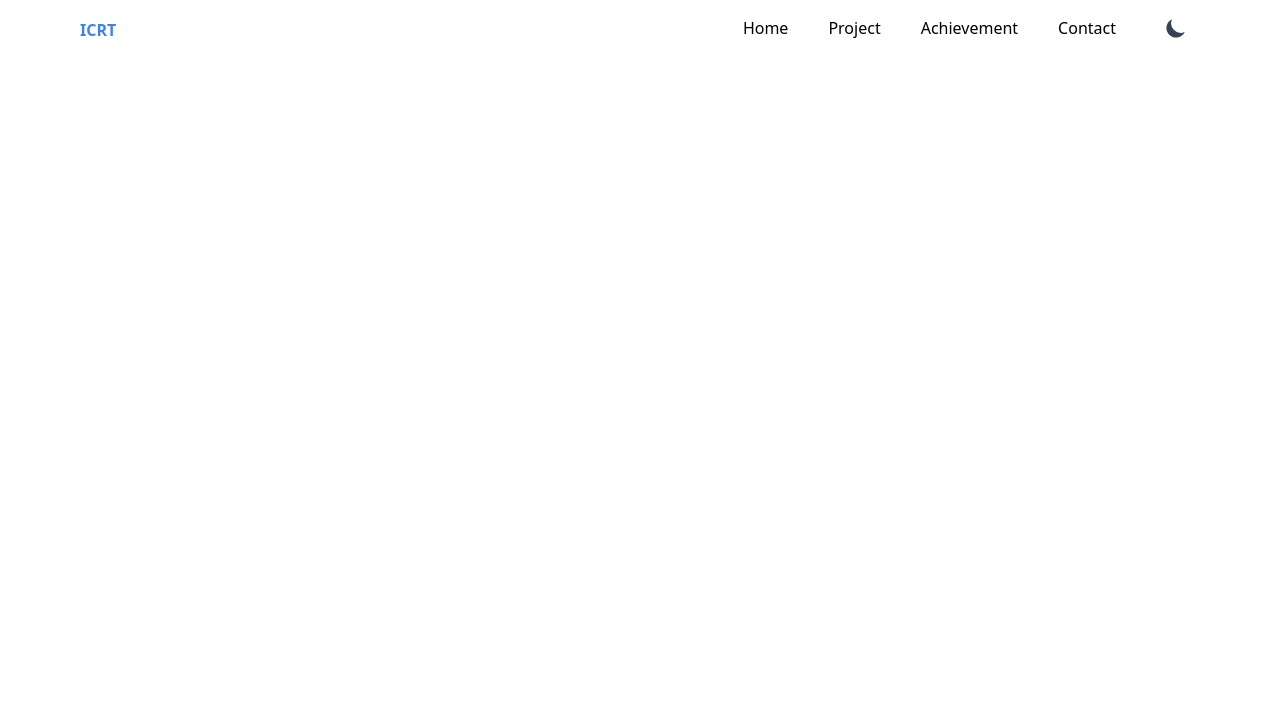
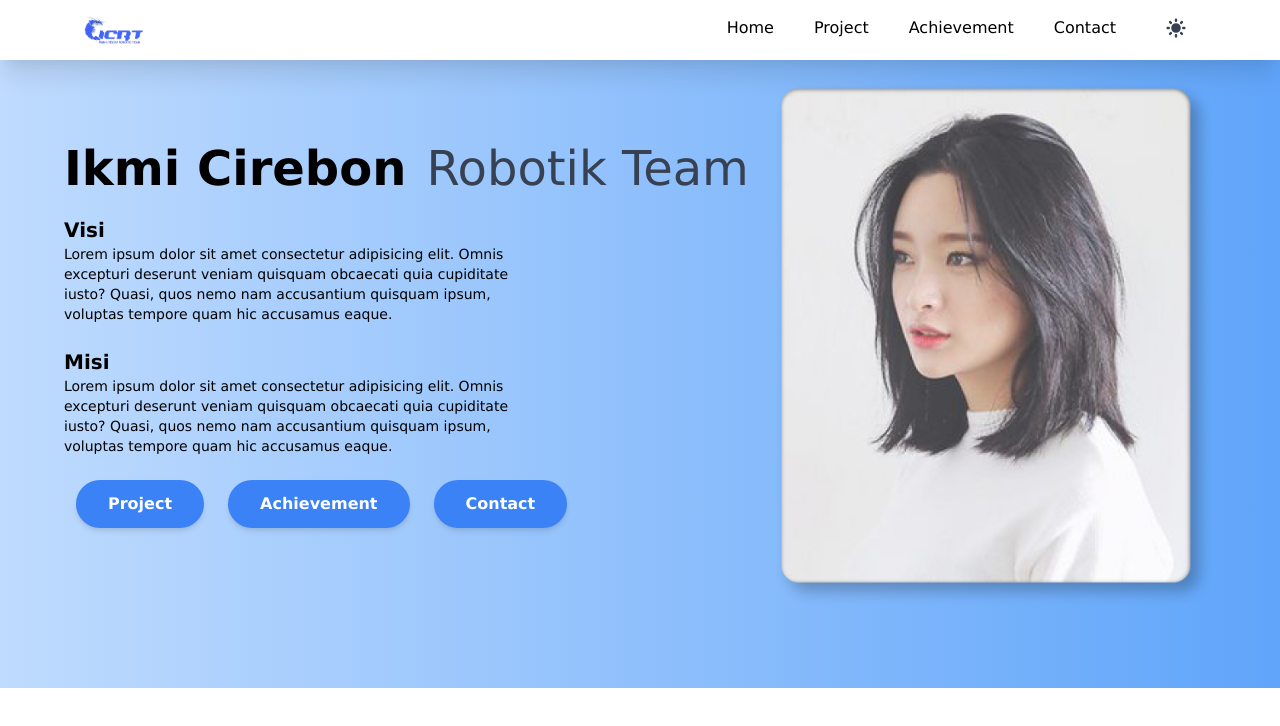
Before and after one commit to rizkym71338/icrt, a React (Create React App) app: page / in a window 1280 px wide. Shown: the top 726 px of the page. Built offline with nearby package versions, Linux system fonts and the light colour scheme.

Commit message:
update production

```diff
--- /dev/null
+++ b/src/components/buttons/HeaderButton.jsx
@@ -0,0 +1,34 @@
+import React from "react";
+
+const HeaderButton = (props) => {
+    return (
+        <div>
+            <button
+                className="
+                    bg-blue-500 dark:bg-blue-500
+                    text-white dark:text-gray-800
+                    font-bold
+                    md:text-base text-xs
+                    md:px-8 px-5
+                    md:py-3 py-2
+                    rounded-full
+                    shadow-md
+                    hover:shadow-lg
+                    outline-none
+                    focus:outline-none
+                    mr-1
+                    mb-1
+                    ease-out
+                    transition
+                    duration-300
+                    md:mx-3 mx-2
+                "
+                type="button"
+                >
+                {props.name}
+            </button>
+        </div>
+    )
+}
+
+export default HeaderButton;
--- /dev/null
+++ b/src/components/darkmode/DarkMode.jsx
@@ -0,0 +1,18 @@
+import { useEffect, useState } from 'react';
+
+const DarkMode = () => {
+    const [theme, setTheme] = useState(localStorage.theme);
+    const colorTheme = theme === "dark" ? "light" : "dark";
+
+    useEffect(() => {
+        const root = window.document.documentElement;
+
+        root.classList.remove(colorTheme);
+        root.classList.add(theme);
+        localStorage.setItem("theme", theme);
+    }, [theme, colorTheme]);
+
+    return [colorTheme, setTheme];
+}
+
+export default DarkMode;
--- /dev/null
+++ b/src/components/headers/IndexHeader.jsx
@@ -0,0 +1,38 @@
+import React from "react";
+import Img from "../../assets/img/header.png"
+import HeaderButton from "../buttons/HeaderButton";
+
+const IndexHeader = () => {
+    return (
+        <div className='md:bg-gradient-to-l bg-gradient-to-b from-blue-400 md:to-blue-200 to-blue-300 dark:bg-gradient-to-l dark:from-blue-500 dark:to-blue-300  transition-color duration-500'>
+
+            <div className="flex md:flex-row flex-col md:mx-16 mx-5 md:py-20 pt-20 pb-10 items-center transition duration-500">
+                <div className="flex flex-col md:w-2/3 w-full">
+                    <div className="flex flex-col md:flex-row md:text-5xl text-3xl mb-3 md:text-left md:justify-start justify-center text-center mx-auto md:mx-0">
+                        <h1 className="font-bold text-black">Ikmi Cirebon </h1>
+                        <h1 className="md:ml-5 text-gray-700">Robotik Team</h1>
+                    </div>
+                    <div className="my-3 md:w-2/3 w-full">
+                        <span className="font-bold text-black text-xl">Visi</span>
+                        <p className="md:text-sm text-xs dark:text-gray-700 duration-500">Lorem ipsum dolor sit amet consectetur adipisicing elit. Omnis excepturi deserunt veniam quisquam obcaecati quia cupiditate iusto? Quasi, quos nemo nam accusantium quisquam ipsum, voluptas tempore quam hic accusamus eaque.</p>
+                    </div>
+                    <div className="my-3 md:w-2/3 w-full">
+                        <span className="font-bold text-black text-xl">Misi</span>
+                        <p className="md:text-sm text-xs dark:text-gray-700 duration-500">Lorem ipsum dolor sit amet consectetur adipisicing elit. Omnis excepturi deserunt veniam quisquam obcaecati quia cupiditate iusto? Quasi, quos nemo nam accusantium quisquam ipsum, voluptas tempore quam hic accusamus eaque.</p>
+                    </div>
+                    <div className="flex flex-row md:mt-3 my-3 items-center">
+                        <HeaderButton name="Project" />
+                        <HeaderButton name="Achievement" />
+                        <HeaderButton name="Contact" />
+                    </div>
+                </div>
+                <div className="flex-col mx-auto">
+                    <img src={Img} alt="" width="480px" />
+                </div>
+            </div>
+
+        </div>
+    )
+}
+
+export default IndexHeader;
--- a/src/components/navbars/IndexNavbar.jsx
+++ b/src/components/navbars/IndexNavbar.jsx
@@ -1,22 +1,28 @@
 import { Transition } from "@headlessui/react";
-import React from "react";
+import React, { useEffect, useState } from "react";
+import DarkMode from "../darkmode/DarkMode";
+import Logo from "../../assets/img/logo2.png";
 
 const IndexNavbar = () => {
+
+    const [colorTheme, setTheme] = DarkMode();
 
     const [isOpen, setIsOpen] = React.useState(false);
 
     return (
-        <div className="transition ease-out duration-500 antialiased fixed bg-white flex flex-col md:flex-row w-full">
-            <div className="flex flex-col md:flex-row md:mx-16 mx-5 justify-between md:w-full">
+        <div className="transition ease-out duration-500 antialiased shadow-xl fixed bg-white dark:bg-gray-800 flex flex-col md:flex-row w-full">
+            <div className="flex flex-col md:flex-row md:mx-16 mx-2 justify-between md:w-full">
                 <div className="flex justify-between items-center px-4 py-2 md:py-0">
                     <div>
-                        <a href="#" className="uppercase font-bold text-blue-500">icrt</a>
+                        <a href="#" className="uppercase font-bold text-blue-500">
+                            <img src={Logo} alt="" className="w-20" />
+                        </a>
                     </div>
                     <di>
-                        <button onClick={() => setIsOpen(!isOpen)} className="focus:outline-none lg:hidden block">
+                        <button onClick={() => setIsOpen(!isOpen)} className="focus:outline-none md:hidden block">
                             <svg xmlns="http://www.w3.org/2000/svg" className="h-5 w-5" fill="none" viewBox="0 0 24 24" stroke="currentColor">
-                                <path className={!isOpen ? 'block' : 'hidden'} strokeLinecap="round" strokeLinejoin="round" strokeWidth={2} d="M4 6h16M4 12h8m-8 6h16" />
-                                <path className={isOpen ? 'block' : 'hidden'} strokeLinecap="round" strokeLinejoin="round" strokeWidth={2} d="M6 18L18 6M6 6l12 12" />
+                                <path className={!isOpen ? 'block dark:text-white' : 'hidden'} strokeLinecap="round" strokeLinejoin="round" strokeWidth={2} d="M4 6h16M4 12h8m-8 6h16" />
+                                <path className={isOpen ? 'block dark:text-white' : 'hidden'} strokeLinecap="round" strokeLinejoin="round" strokeWidth={2} d="M6 18L18 6M6 6l12 12" />
                             </svg>
                         </button>
                         <Transition
@@ -32,18 +38,22 @@ const IndexNavbar = () => {
                 </div>
 
 
-                <div className={`${isOpen ? 'block' : 'hidden'} md:flex flex-col md:flex-row md:justify-end md:w-full mx-5`}>
+                <div className={`${isOpen ? 'block' : 'hidden'} md:flex flex-col md:flex-row md:justify-end md:w-full mx-5 mt-3 md:mt-0`}>
                     <div className="flex flex-col md:flex-row md:mr-5">
-                        <a href="#" className="block py-0 pb-3 md:py-4 px-5 md:border-b-4 border-transparent duration-300 hover:border-blue-500 hover:text-blue-500">Home</a>
-                        <a href="#" className="block py-0 pb-3 md:py-4 px-5 md:border-b-4 border-transparent duration-300 hover:border-blue-500 hover:text-blue-500">Project</a>
-                        <a href="#" className="block py-0 pb-3 md:py-4 px-5 md:border-b-4 border-transparent duration-300 hover:border-blue-500 hover:text-blue-500">Achievement</a>
-                        <a href="#" className="block py-0 pb-3 md:py-4 px-5 md:border-b-4 border-transparent duration-300 hover:border-blue-500 hover:text-blue-500">Contact</a>
+                        <a href="#" className="block py-0 pb-3 md:py-4 px-5 md:border-b-4 border-transparent transition ease-in-out duration-300 hover:border-blue-500 hover:text-blue-500 dark:text-white dark:hover:text-blue-500">Home</a>
+                        <a href="#" className="block py-0 pb-3 md:py-4 px-5 md:border-b-4 border-transparent transition ease-in-out duration-300 hover:border-blue-500 hover:text-blue-500 dark:text-white dark:hover:text-blue-500">Project</a>
+                        <a href="#" className="block py-0 pb-3 md:py-4 px-5 md:border-b-4 border-transparent transition ease-in-out duration-300 hover:border-blue-500 hover:text-blue-500 dark:text-white dark:hover:text-blue-500">Achievement</a>
+                        <a href="#" className="block py-0 pb-3 md:py-4 px-5 md:border-b-4 border-transparent transition ease-in-out duration-300 hover:border-blue-500 hover:text-blue-500 dark:text-white dark:hover:text-blue-500">Contact</a>
                     </div>
                     <div className="flex md:flex-row justify-center">
-                        <div className="block py-0 pb-3 lg:py-4 px-2 duration-300 text-gray-700">
-                            <svg xmlns="http://www.w3.org/2000/svg" className="h-6 w-6" viewBox="0 0 20 20" fill="currentColor">
-                                <path d="M17.293 13.293A8 8 0 016.707 2.707a8.001 8.001 0 1010.586 10.586z"/>
-                            </svg>
+                        <div onClick={() => setTheme(colorTheme)} className="block py-0 pb-5 md:pb-3 md:py-4 px-2 transition ease-in-out duration-500 text-gray-700">
+                            {colorTheme === "light" ?
+                            <svg xmlns="http://www.w3.org/2000/svg" className="h-6 w-6 dark:hover:text-blue-500 dark:text-white transition duration-300" viewBox="0 0 20 20" fill="currentColor">
+                                <path d="M17.293 13.293A8 8 0 016.707 2.707a8.001 8.001 0 1010.586 10.586z" />
+                            </svg> :
+                            <svg xmlns="http://www.w3.org/2000/svg" className="h-6 w-6 hover:text-blue-500 text-gray-700 transition duration-300" viewBox="0 0 20 20" fill="currentColor">
+                                <path fill-rule="evenodd" d="M10 2a1 1 0 011 1v1a1 1 0 11-2 0V3a1 1 0 011-1zm4 8a4 4 0 11-8 0 4 4 0 018 0zm-.464 4.95l.707.707a1 1 0 001.414-1.414l-.707-.707a1 1 0 00-1.414 1.414zm2.12-10.607a1 1 0 010 1.414l-.706.707a1 1 0 11-1.414-1.414l.707-.707a1 1 0 011.414 0zM17 11a1 1 0 100-2h-1a1 1 0 100 2h1zm-7 4a1 1 0 011 1v1a1 1 0 11-2 0v-1a1 1 0 011-1zM5.05 6.464A1 1 0 106.465 5.05l-.708-.707a1 1 0 00-1.414 1.414l.707.707zm1.414 8.486l-.707.707a1 1 0 01-1.414-1.414l.707-.707a1 1 0 011.414 1.414zM4 11a1 1 0 100-2H3a1 1 0 000 2h1z" clip-rule="evenodd" />
+                            </svg> }
                         </div>
                     </div>
                 </div>
--- a/src/index.css
+++ b/src/index.css
@@ -2,3 +2,7 @@
 @tailwind base;
 @tailwind components;
 @tailwind utilities;
+
+body {
+  font-family: Poppins, Verdana, Geneva, Tahoma, sans-serif;
+}
--- a/src/views/Index.jsx
+++ b/src/views/Index.jsx
@@ -1,11 +1,15 @@
 import React from "react";
+import IndexHeader from "../components/headers/IndexHeader";
 import IndexNavbar from "../components/navbars/IndexNavbar";
 
 function Index() {
   return (
     <div>
-        <div>
+        <div className="dark:bg-gray-800 h-screen transition ease-in-out duration-500">
             <IndexNavbar />
+            <div>
+              <IndexHeader />
+            </div>
         </div>
     </div>
   );
```
